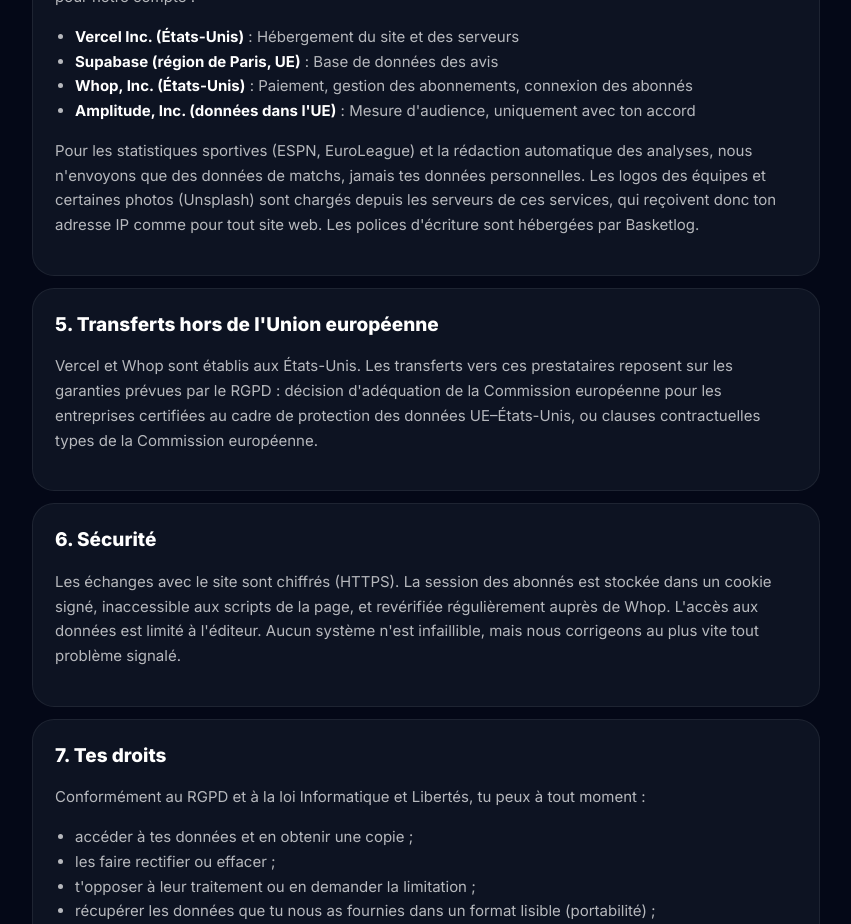
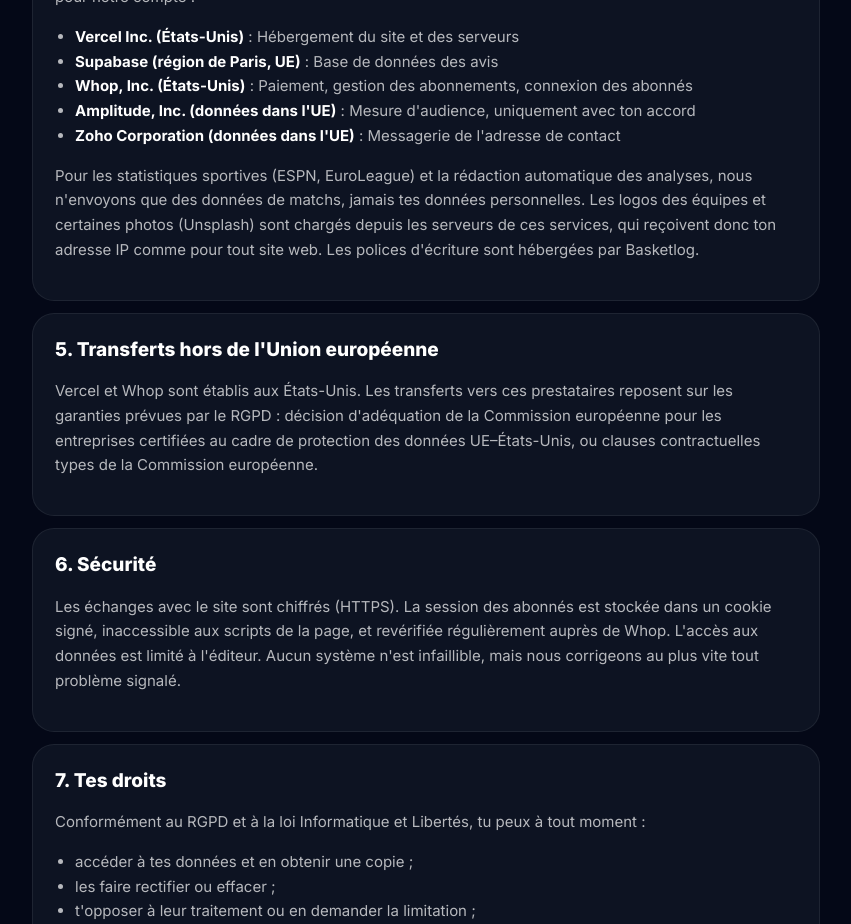
Before and after one commit to timotherplpro-boop/basketlog, a Next.js app: page /confidentialite in a window 1280 px wide. Shown: the part 1760-2684 px from the top of the page, without its empty margins (214-1065 px from the left). Built offline with nearby package versions, Linux system fonts and the light colour scheme; no server answers; a web font is replaced by a local one.

Commit message:
Messagerie contact@basketlog-app.com sur Zoho Mail : prestataire ajouté à la politique de confidentialité
Co-Authored-By: Claude Opus 5.5 <noreply@anthropic.com>
Claude-Session: https://claude.ai/code/session_0135PXpqpTgeq7BEsfUJrYGG

```diff
--- a/app/confidentialite/page.jsx
+++ b/app/confidentialite/page.jsx
@@ -23,6 +23,7 @@ const PRESTATAIRES = [
   ["Supabase (région de Paris, UE)", "Base de données des avis"],
   ["Whop, Inc. (États-Unis)", "Paiement, gestion des abonnements, connexion des abonnés"],
   ["Amplitude, Inc. (données dans l'UE)", "Mesure d'audience, uniquement avec ton accord"],
+  ["Zoho Corporation (données dans l'UE)", "Messagerie de l'adresse de contact"],
 ];
 
 export default function Confidentialite() {
--- a/lib/legal.js
+++ b/lib/legal.js
@@ -14,7 +14,7 @@ export const LEGAL = {
     registre: "Registre national des entreprises (RNE)",
     tva: "TVA non applicable, article 293 B du Code général des impôts",
   },
-  email: "contact@basketlog-app.com", // redirection IONOS vers la boîte Gmail de l’éditeur
+  email: "contact@basketlog-app.com", // boîte Zoho Mail (offre gratuite, centre de données UE)
   directeur: "Timothé Ramplou",
   hebergeur: {
     nom: "Vercel Inc.",
```
